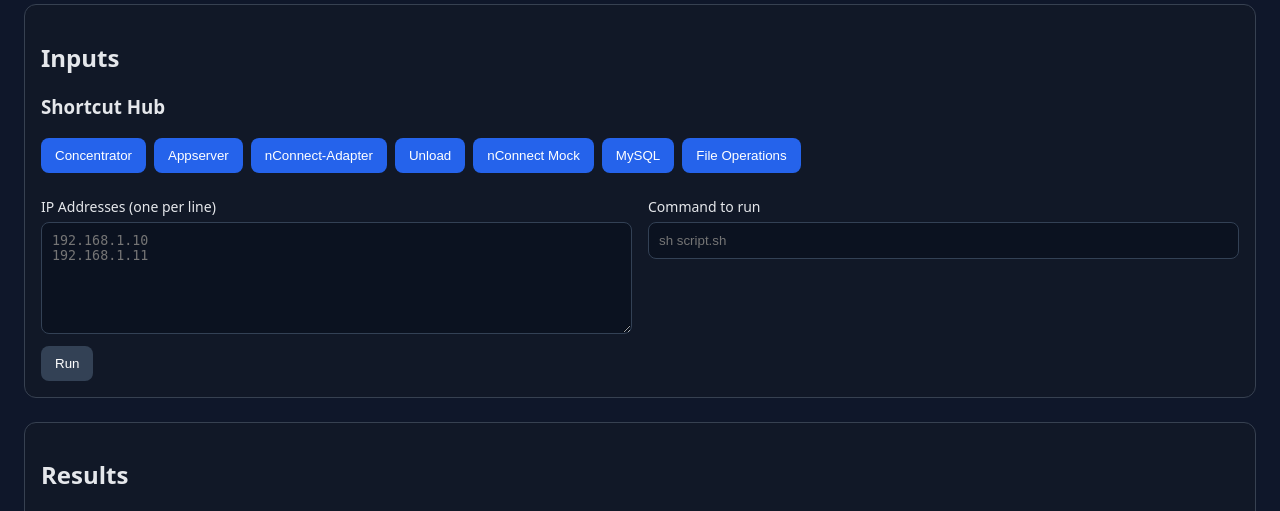
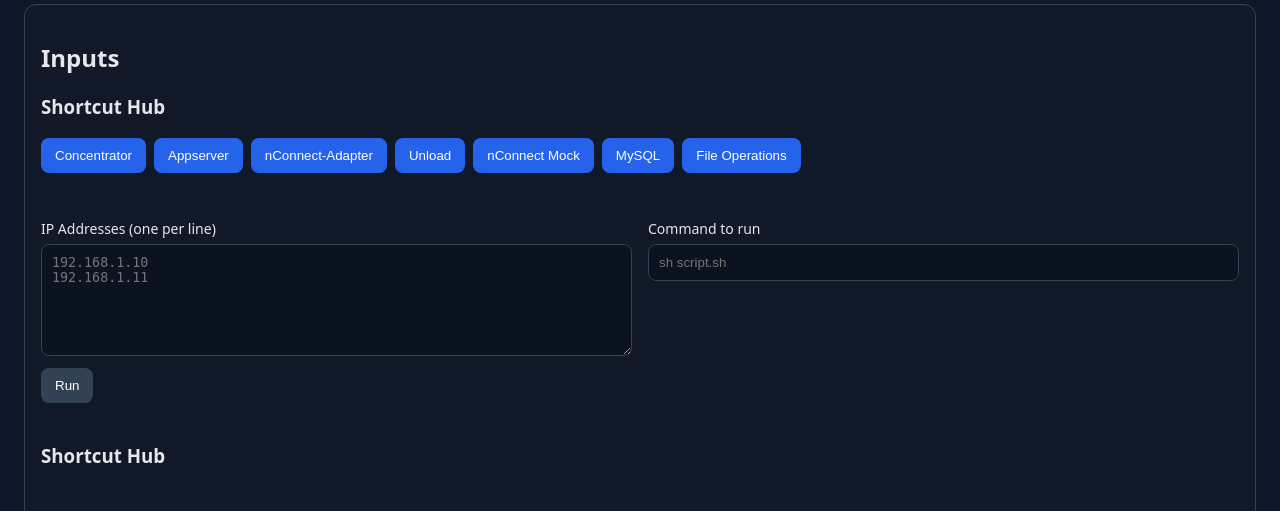
Before and after one commit to RN109167/load-test-util-remote-command-runner, a Flask app: page / in a window 1280 px wide. Shown: the part 132-643 px from the top of the page. Run offline with Flask 3, Linux system fonts and the light colour scheme.

Commit message:
Update SSH timeout configuration from 20 to 30 seconds in README and application code; enhance index.html layout with additional sections

```diff
--- a/app/__init__.py
+++ b/app/__init__.py
@@ -8,7 +8,7 @@ def create_app():
         SECRET_KEY=os.environ.get("SECRET_KEY"),
         JOB_CLEANUP_SECONDS=int(os.environ.get("JOB_CLEANUP_SECONDS", "3600")),
         SSH_DEFAULT_PORT=int(os.environ.get("SSH_DEFAULT_PORT", "22")),
-        SSH_TIMEOUT_SECONDS=int(os.environ.get("SSH_TIMEOUT_SECONDS", "20")),
+        SSH_TIMEOUT_SECONDS=int(os.environ.get("SSH_TIMEOUT_SECONDS", "30")),
         MAX_PARALLEL=int(os.environ.get("MAX_PARALLEL", "30")),
         SSH_USERNAME=os.environ.get("SSH_USERNAME", "user"),
         SSH_PASSWORD=os.environ.get("SSH_PASSWORD", "palmedia1"),
--- a/app/routes.py
+++ b/app/routes.py
@@ -53,7 +53,7 @@ def api_execute():
         return jsonify({"ok": False, "errors": errors}), 400
 
     max_workers = int(current_app.config.get("MAX_PARALLEL", 30))
-    timeout = int(current_app.config.get("SSH_TIMEOUT_SECONDS", 20))
+    timeout = int(current_app.config.get("SSH_TIMEOUT_SECONDS", 30))
     username = current_app.config.get("SSH_USERNAME", "user")
     password = current_app.config.get("SSH_PASSWORD", "palmedia1")
     port = int(current_app.config.get("SSH_DEFAULT_PORT", 22))
@@ -199,7 +199,7 @@ def api_upload_copy():
     password = current_app.config.get("SSH_PASSWORD", "palmedia1")
     port = int(current_app.config.get("SSH_DEFAULT_PORT", 22))
     max_workers = int(current_app.config.get("MAX_PARALLEL", 30))
-    timeout = int(current_app.config.get("SSH_TIMEOUT_SECONDS", 20))
+    timeout = int(current_app.config.get("SSH_TIMEOUT_SECONDS", 30))
     # Optional destination directory
     dest_dir = (request.form.get("destDir") or "").strip()
     if not dest_dir:
@@ -354,7 +354,7 @@ def api_copy_from_vm():
     password = current_app.config.get("SSH_PASSWORD", "palmedia1")
     port = int(current_app.config.get("SSH_DEFAULT_PORT", 22))
     max_workers = int(current_app.config.get("MAX_PARALLEL", 30))
-    timeout = int(current_app.config.get("SSH_TIMEOUT_SECONDS", 20))
+    timeout = int(current_app.config.get("SSH_TIMEOUT_SECONDS", 30))
     # Basic validation to avoid command injection
     safe_re = re.compile(r"^[A-Za-z0-9._-]{1,64}$")
     if owner and not safe_re.match(owner):
--- a/app/templates/index.html
+++ b/app/templates/index.html
@@ -21,6 +21,7 @@
         <!-- Categories and actions rendered dynamically by app.js -->
         <div id="shortcut-hub" class="toolbar"></div>
         <div id="shortcut-actions" class="toolbar"></div>
+        <br/>
         <!-- Busy indicator: shown while operations are in progress -->
         <div id="busy-indicator" class="busy hidden" aria-live="polite" aria-atomic="true">
           <span class="spinner" aria-hidden="true"></span>
@@ -40,8 +41,16 @@
         <div class="actions">
           <button type="submit" id="run-btn" disabled>Run</button>
         </div>
-        <!-- Removed unused hidden file input -->
         <div id="form-error" class="error hidden"></div>
+
+        <br/>
+    <!-- Shortcut Hub: placed as a separate section below the Inputs card -->
+    <section>
+      <h3 class="toolbar-title">Shortcut Hub</h3>
+      <!-- Categories and actions rendered dynamically by app.js -->
+      <div id="shortcut-hub" class="toolbar"></div>
+      <div id="shortcut-actions" class="toolbar"></div>
+    </section>
       </form>
     </section>
 
```
Also changed, not shown: README.md.
